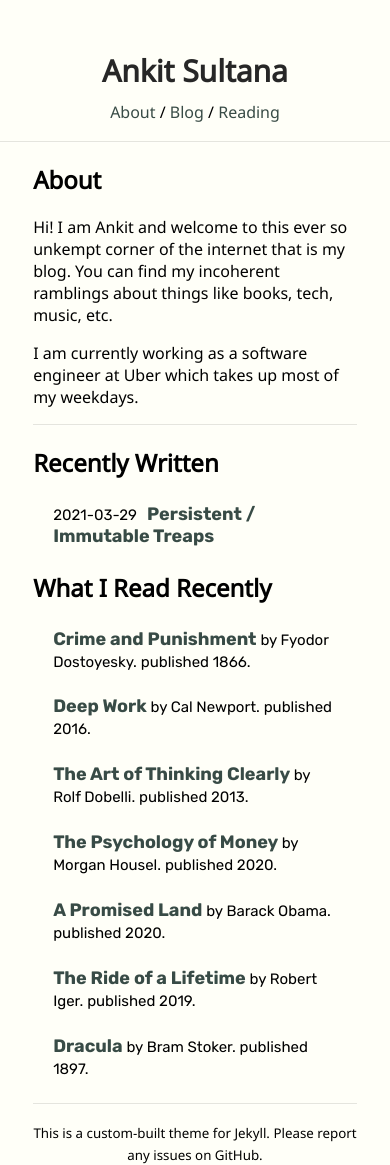
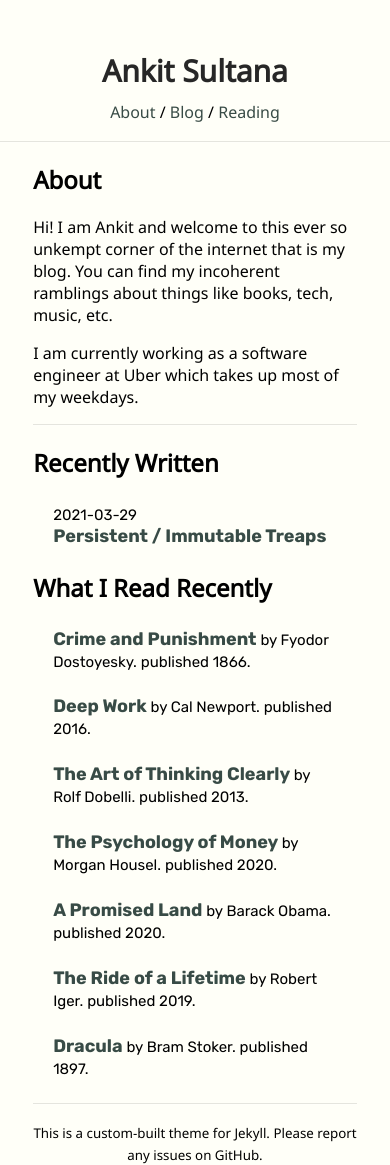
Before and after one commit to ankitsultana/ankitsultana.github.io, a Jekyll site: the page built from index.md, in a window 390 px wide. Built offline with Jekyll 4.4.1, drawn with Linux system fonts in a browser that asks for light colours; our own code applies the rules of GitHub Pages for plain Markdown files.

Commit message:
More hacks

```diff
--- a/_sass/_style.scss
+++ b/_sass/_style.scss
@@ -99,6 +99,9 @@ hr {
 	max-height: 100px;
 	text-align: center;
 }
+#main-page-blogs-list {
+    display: inline-block;
+}
 
 /* Mobile */
 
@@ -122,6 +125,9 @@ hr {
 }
 
 @media (max-width: 500px) {
+    #main-page-blogs-list {
+        display: block;
+    }
 	.navbar {
 		text-align: center;
 		padding: 50px 0px 0px 0px;
--- a/index.md
+++ b/index.md
@@ -22,9 +22,11 @@ I am currently working as a software engineer at Uber which takes up most of my
             <div style="display: inline-block; width: 90px">
                 <small>{{ post.date | date: "%Y-%m-%d" }}</small>
             </div>
-            <a class="una" href="{{ site.baseurl }}{{ post.url }}">
-                <span>{{ post.title }}</span>
-            </a>
+            <div id="main-page-blogs-list">
+                <a class="una" href="{{ site.baseurl }}{{ post.url }}">
+                    <span>{{ post.title }}</span>
+                </a>
+            </div>
         </h4>
     </li>
     {% if forloop.last %}</ul>{% endif %}
```
